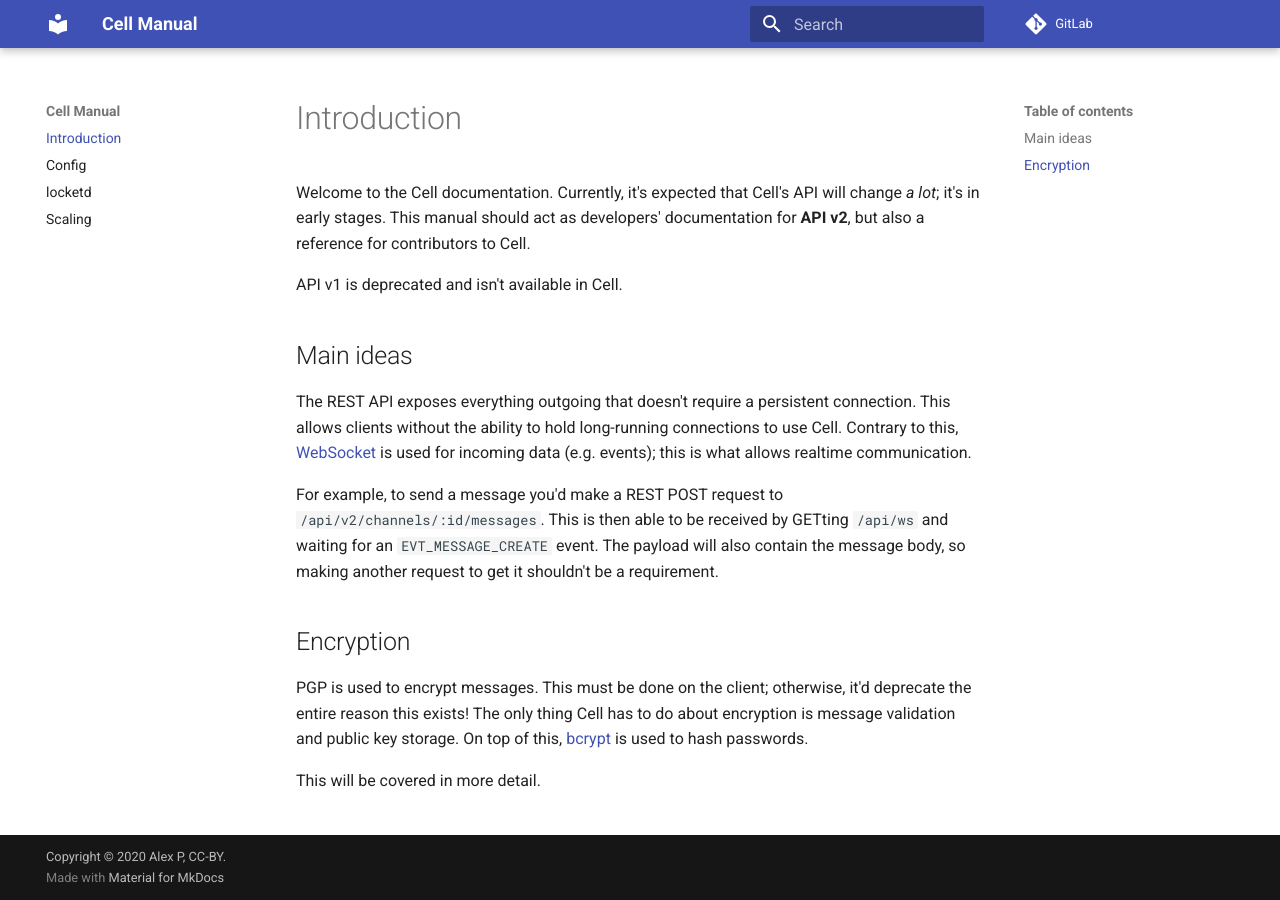
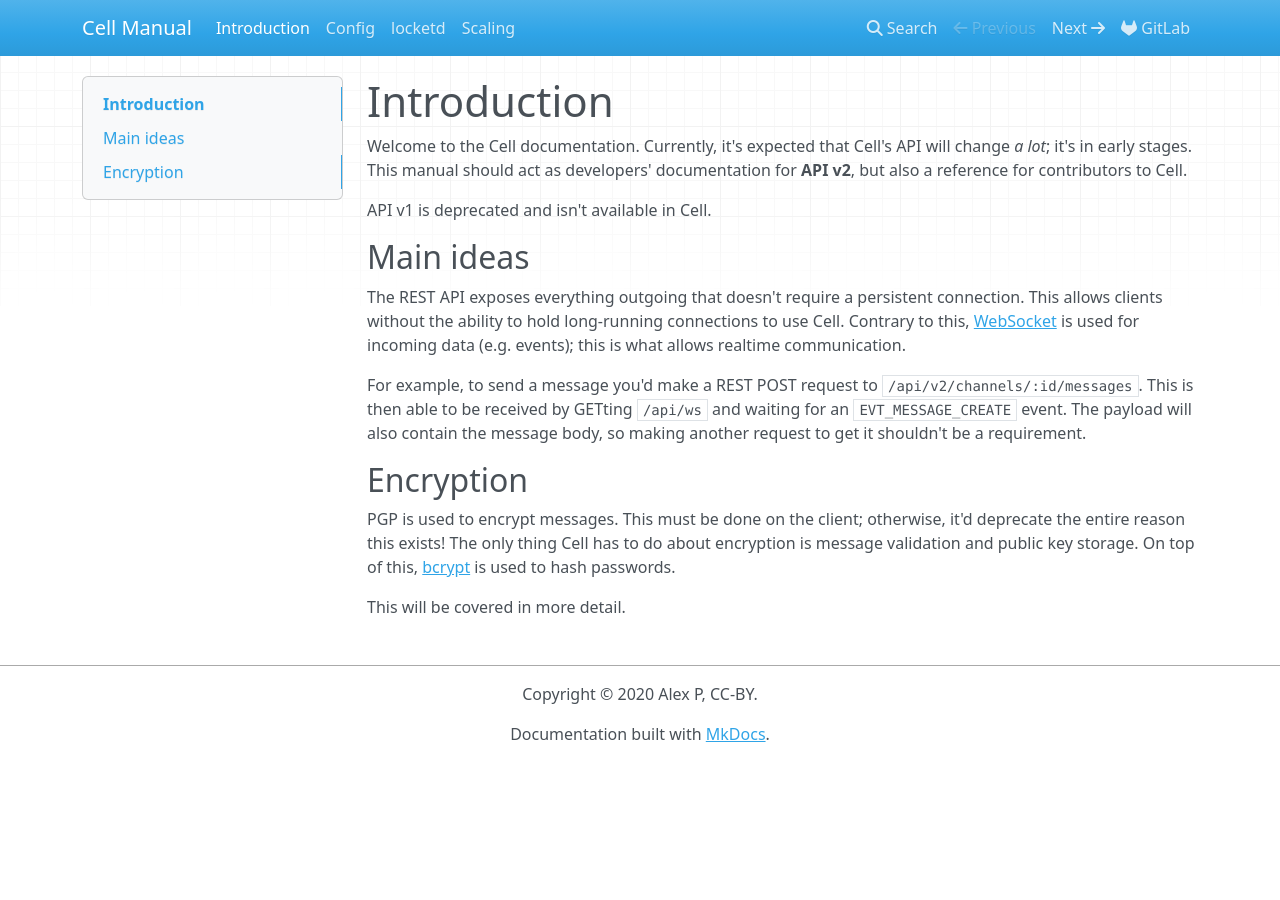
Before and after one commit to open-slicer/cell, an MkDocs documentation site: the page built from docs/index.md, in a window 1280 px wide. Built offline with MkDocs 1.6.1, drawn with Linux system fonts in a browser that asks for light colours; nearby versions of some CDN libraries.

Commit message:
chore(mkdocs): Revert theme changes

```diff
--- a/mkdocs.yml
+++ b/mkdocs.yml
@@ -12,10 +12,3 @@ markdown_extensions:
   - toc:
       permalink: "#"
   - admonition
-  - pymdownx.inlinehilite
-  - pymdownx.highlight:
-      use_pygments: true
-      linenums: true
-
-theme:
-  name: material
--- a/requirements.txt
+++ b/requirements.txt
@@ -1,2 +1 @@
 mkdocs>=1.1.2
-mkdocs-material
```
